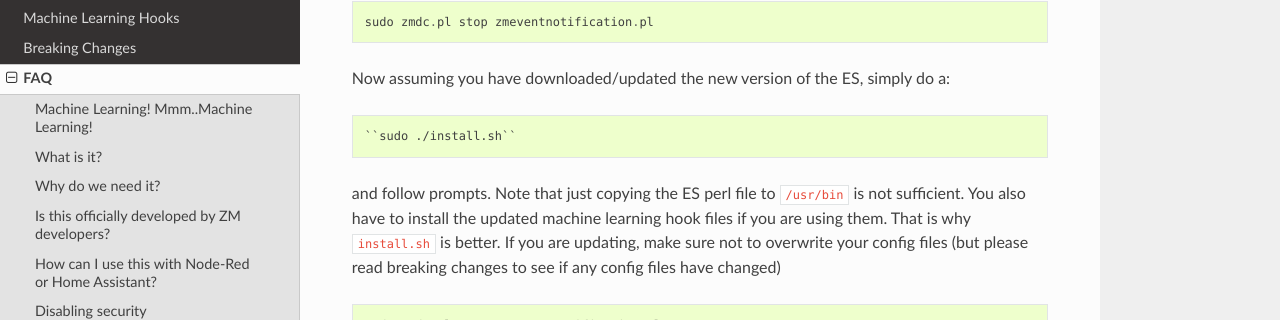
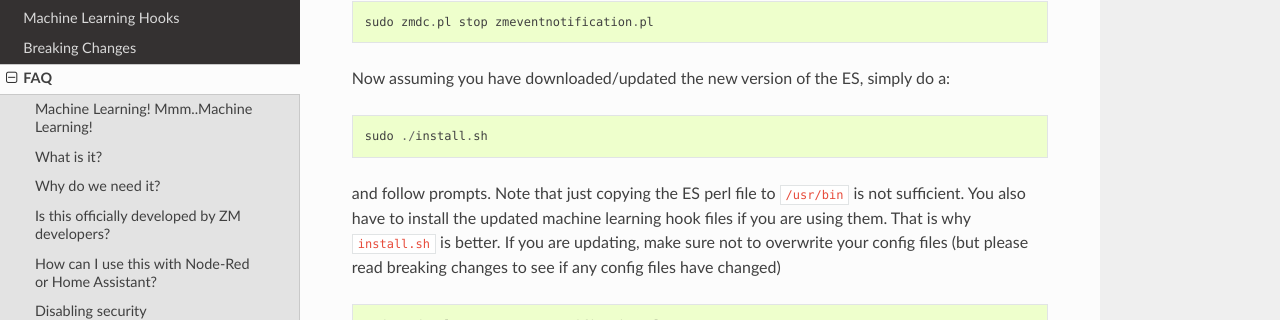
Before and after one commit to ZoneMinder/zmeventnotification, a Sphinx documentation site: the page built from docs/guides/faq.rst, in a window 1280 px wide and 900 px high, scrolled down 1919 px. Shown: the part 131-451 px from the top of the window. Built offline with Sphinx 7.4.7 and the Read the Docs theme 2.0.0, drawn with Linux system fonts in a browser that asks for light colours.

Commit message:
how to update ES fixed

```diff
--- a/docs/guides/faq.rst
+++ b/docs/guides/faq.rst
@@ -101,7 +101,7 @@ Now assuming you have downloaded/updated the new version of the ES, simply do a:
 
 ::
 
-  ``sudo ./install.sh``
+  sudo ./install.sh
 
 
 and follow prompts. Note that just copying the ES perl file to ``/usr/bin`` is not sufficient. You also have to install the updated machine learning hook files if you are using them. That is why ``install.sh`` is better. If you are updating, make sure not to overwrite your config files (but please read breaking changes to see if any config files have changed)
```
